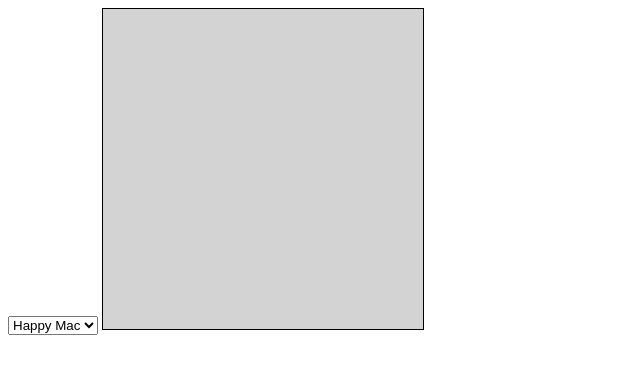
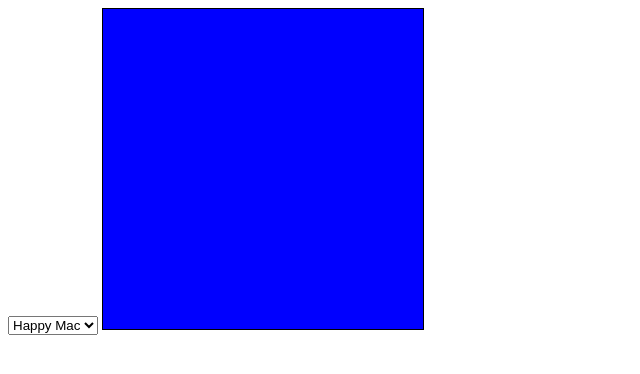
Before and after one commit to svaswani/330, a plain HTML site: page grid-reader/grid.html in a window 1280 px wide. Shown: the whole page, without its empty margins (0-640 px from the left). Drawn offline with Linux system fonts and the light colour scheme.

Commit message:
blue background

```diff
--- a/grid-reader/grid.html
+++ b/grid-reader/grid.html
@@ -6,7 +6,7 @@
 	<style>
 		canvas{
 			border:1px solid black;
-			background: lightgray;
+			background: blue;
 		}
 	</style>
 	<script>
```
